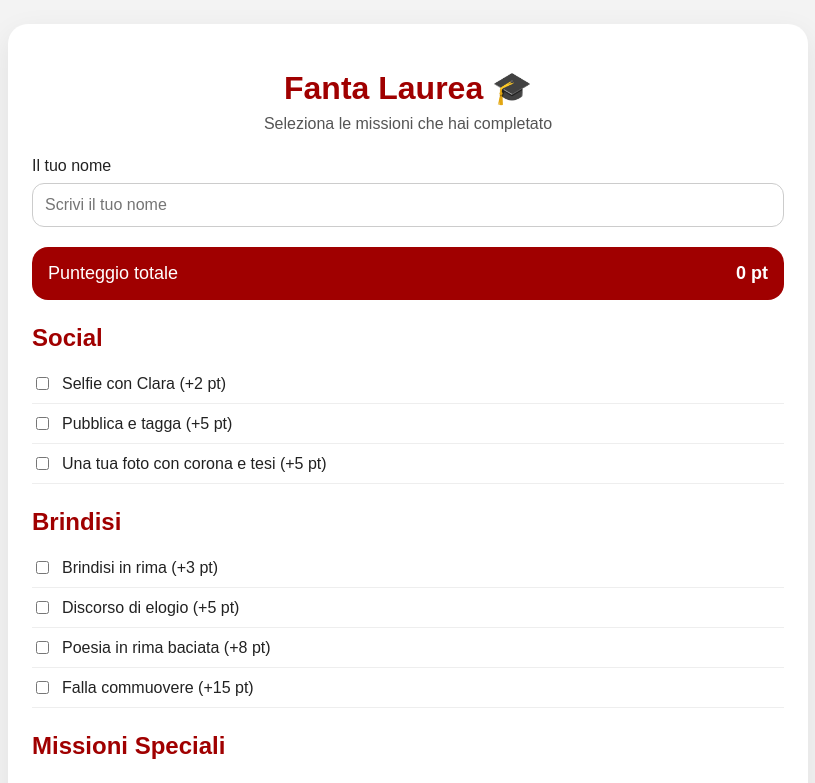
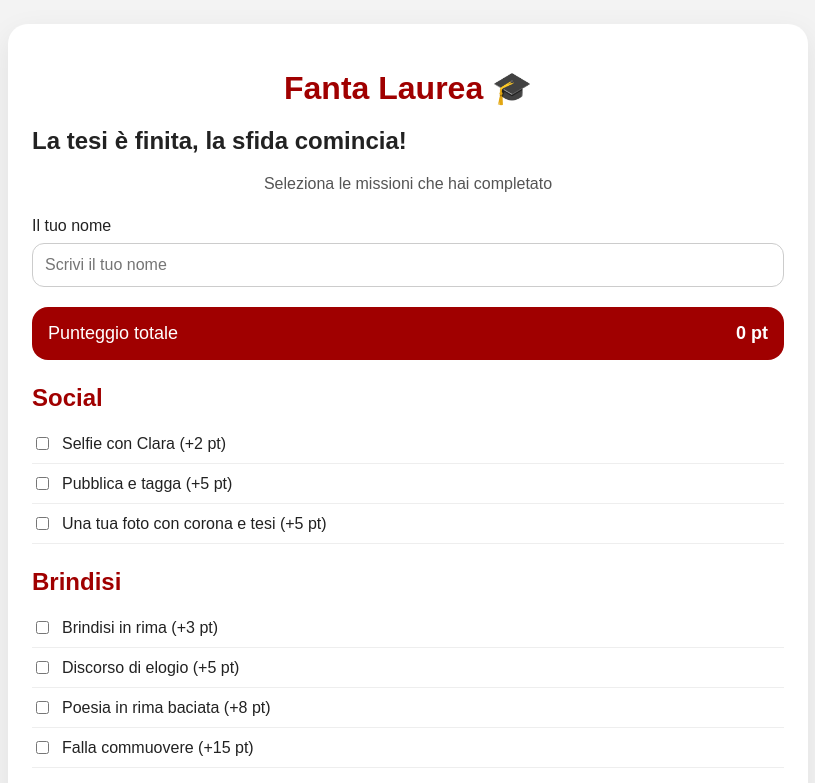
Before and after one commit to consoclara2002-dev/fanta-laurea, a React (Vite) app: page / in a window 1280 px wide. Shown: the top 783 px of the page, without its empty margins (232-1047 px from the left). Built offline with nearby package versions, Linux system fonts and the light colour scheme; no server answers; the database is empty.

Commit message:
aggiunto h2

```diff
--- a/src/App.jsx
+++ b/src/App.jsx
@@ -93,6 +93,7 @@ function App() {
     <div className="app-container">
       <div className="card">
         <h1>Fanta Laurea 🎓</h1>
+        <h2>La tesi è finita, la sfida comincia!</h2>
         <p className="subtitle">Seleziona le missioni che hai completato</p>
 
         <div className="input-group">
```
